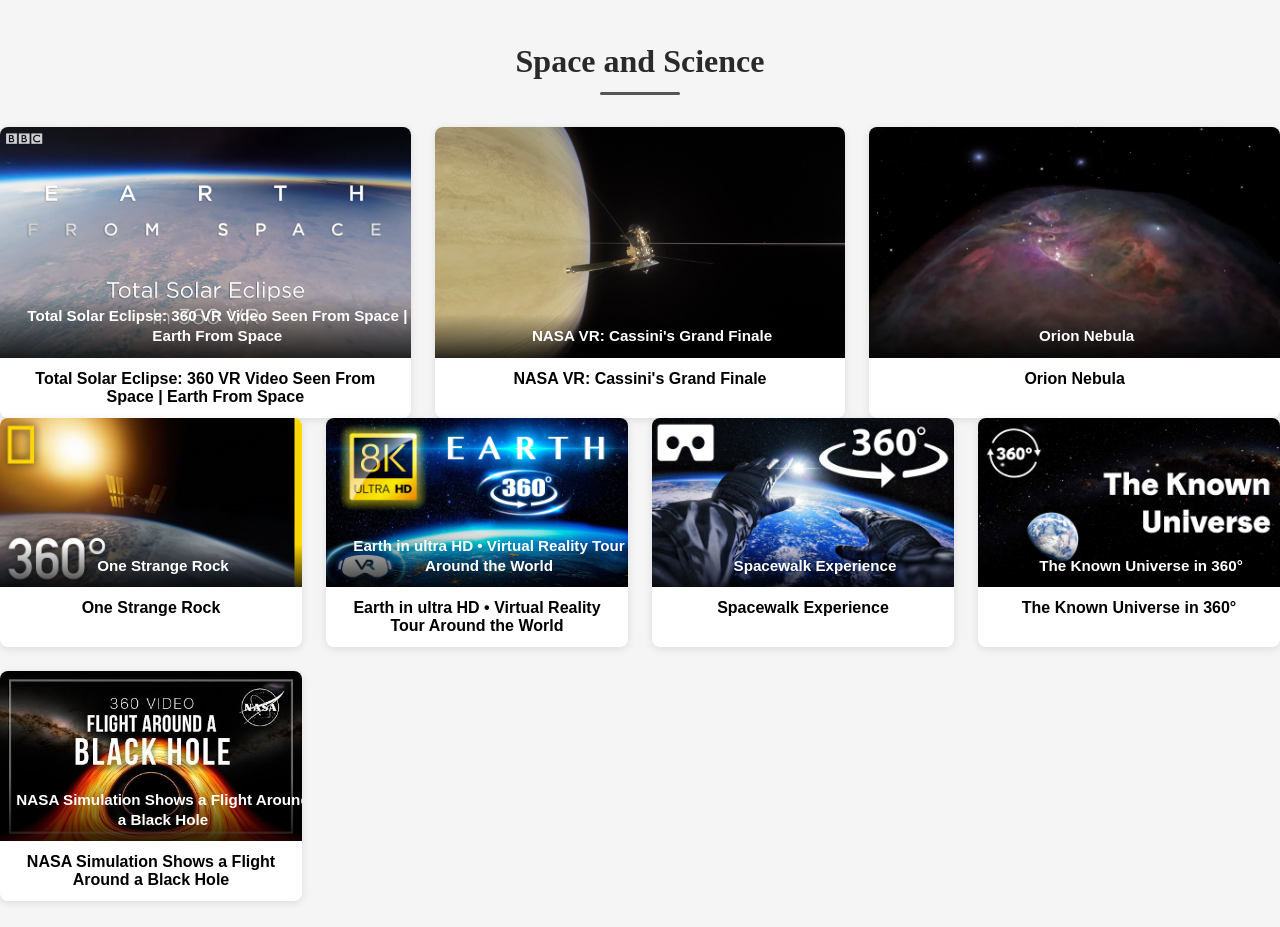
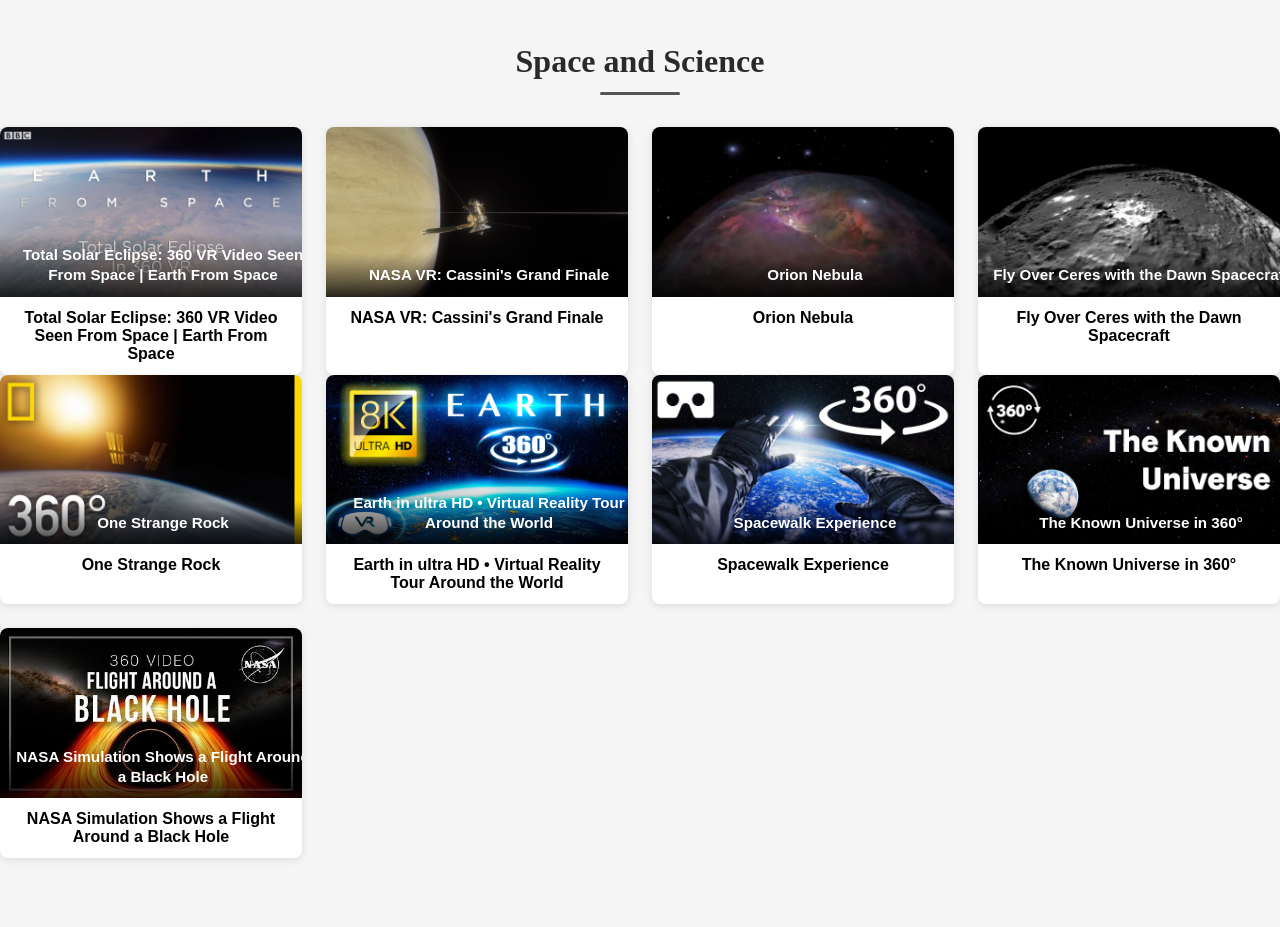
Before and after one commit to CCN-Library/ccn_vr_library, a plain HTML site: page index.html in a window 1280 px wide. Shown: the part 5840-6767 px from the top of the page. Drawn offline with Linux system fonts and the light colour scheme.

Commit message:
Add video item for 'Fly Over Ceres' to index.html

```diff
--- a/index.html
+++ b/index.html
@@ -760,6 +760,14 @@ h2::after {
       <div class="caption">Orion Nebula</div>
     </div>
 
+    <div class="video-item">
+      <a href="videos/ceres.html">
+        <img src="thumbnails/ceres.jpg" alt="Fly Over Ceres with the Dawn Spacecraft">
+        <span class="video-title">Fly Over Ceres with the Dawn Spacecraft</span>
+      </a>
+      <div class="caption">Fly Over Ceres with the Dawn Spacecraft</div>
+    </div>
+
     </div>
 </section>
 
```
